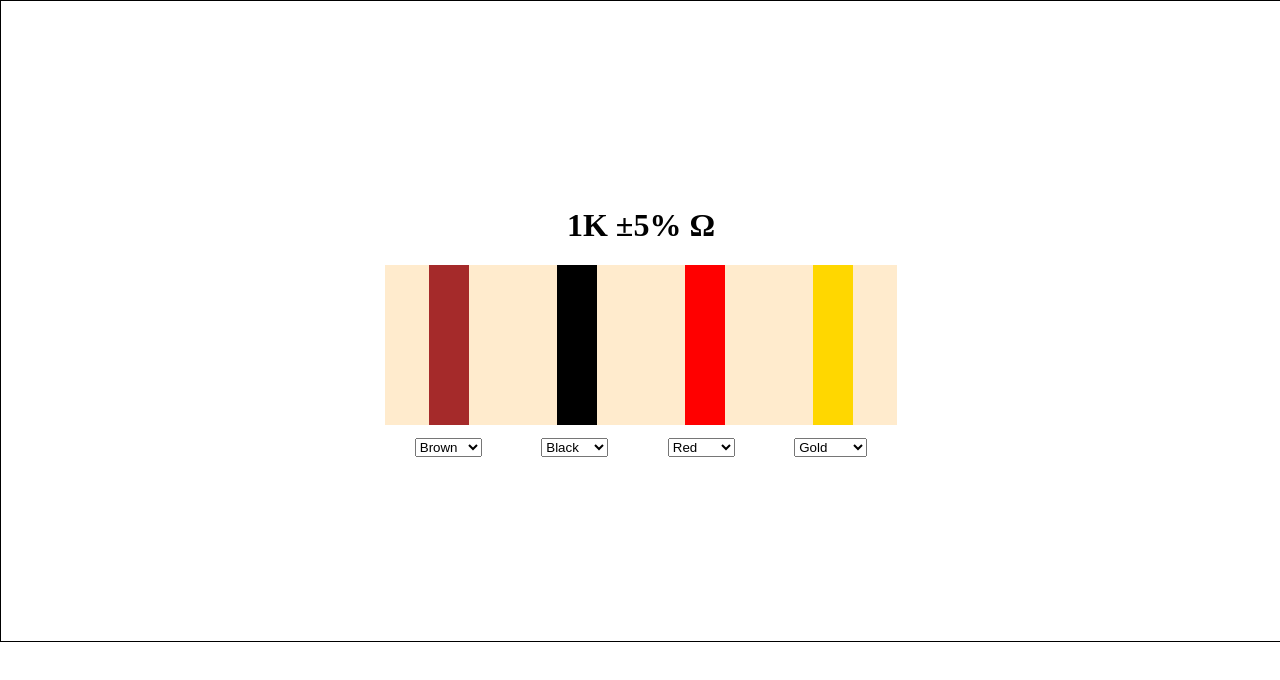
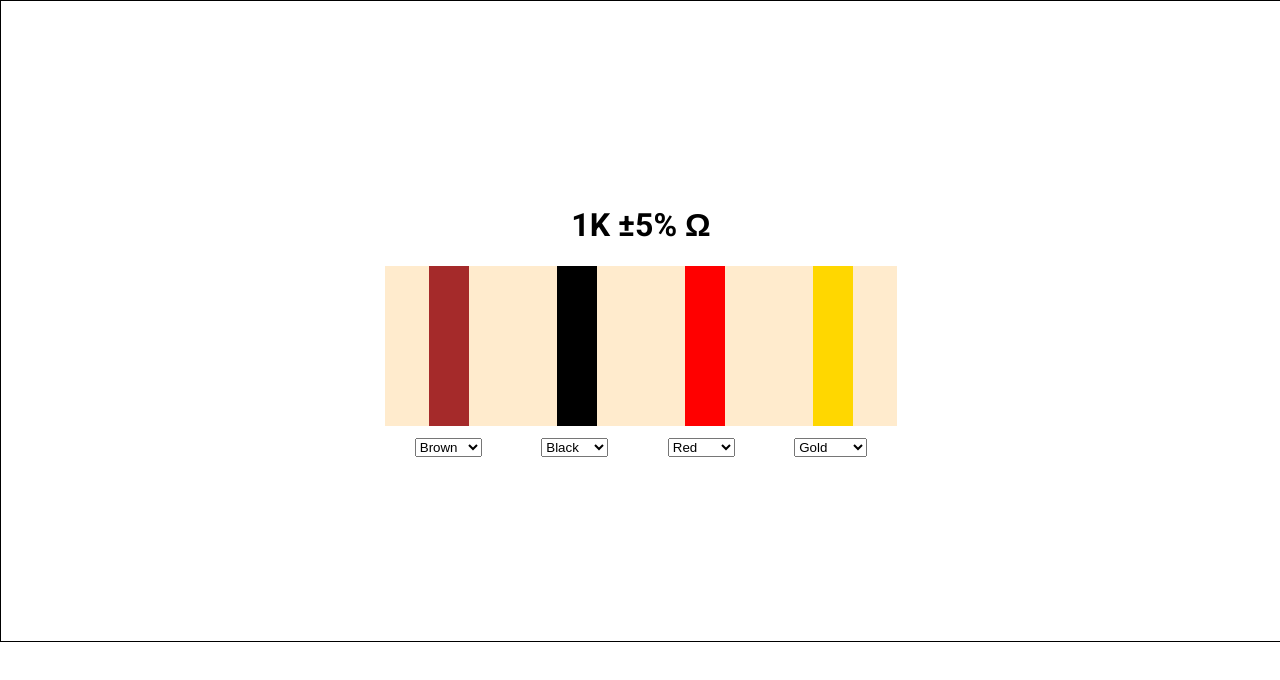
Before and after one commit to GeracNeto/resistor-code, a React (Vite) app: page / in a window 1280 px wide. Shown: the top 680 px of the page. Built offline with nearby package versions, Linux system fonts and the light colour scheme.

Commit message:
Importado fonte para o projeto

```diff
--- a/src/index.css
+++ b/src/index.css
@@ -1,4 +1,9 @@
+@import url('https://fonts.googleapis.com/css2?family=Roboto:wght@400;500;700&display=swap');
+
+
 body{
   margin: 0;
   padding: 0;
+
+  font-family: 'Roboto', sans-serif;
 }
```
